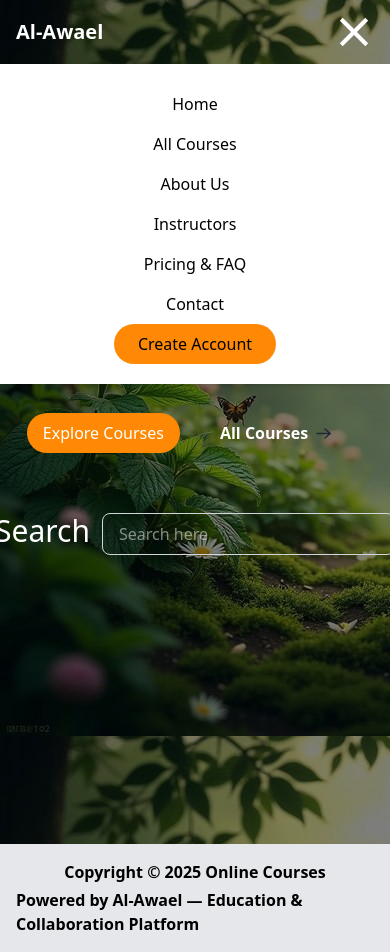
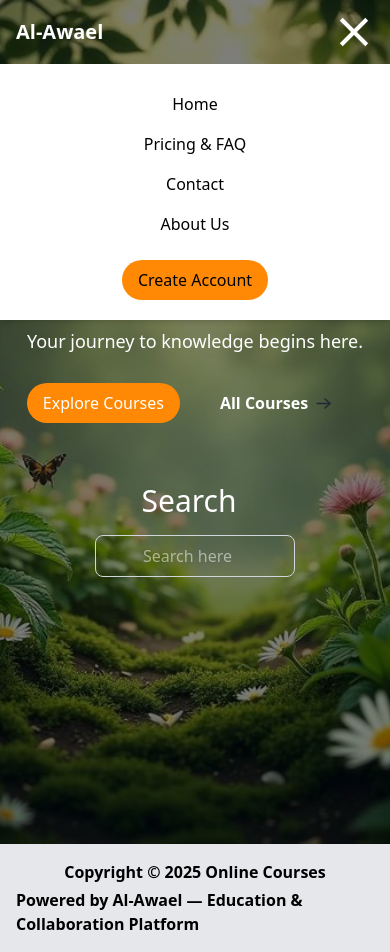
Before and after one commit to midrra/Task-LMS, a React (Vite) app: page / in a window 390 px wide. Both pictures are taken after a click on the button 354 px from the left and 32 px from the top of the page. Built offline with nearby package versions, Linux system fonts and the light colour scheme.

Commit message:
add todo.md

```diff
--- a/src/components/Hero.jsx
+++ b/src/components/Hero.jsx
@@ -7,7 +7,7 @@ import SearchBar from "./SearchBar";
 function Hero() {
   return (
     <main className="absolute top-1/2 left-1/2 transform -translate-x-1/2 -translate-y-1/2 text-center space-y-7">
-      <h1 className="text-4xl font-bold">Welcome to Al-Awael</h1>
+      <h1 className="text-2xl md:text-4xl font-bold">Welcome to Al-Awael</h1>
       <p className="text-lg">Your journey to knowledge begins here.</p>
       <div className="flex  w-100 items-center justify-center space-x-4">
         <Link to="/student/my-courses">
--- a/src/components/NavBar.jsx
+++ b/src/components/NavBar.jsx
@@ -50,7 +50,7 @@ function NavBar() {
         )}
         {user?.role === "instructor" && (
           <Link
-            to="/instructor/dashboard "
+            to="/instructor/dashboard"
             className="px-2 py-1 rounded hover:bg-orange-400 transition"
           >
             Instructor
@@ -117,47 +117,65 @@ function NavBar() {
         `}
       >
         <Link
+          to="/"
           className="px-4 py-2 rounded hover:bg-orange-400 transition"
           onClick={toggleMenu}
         >
           Home
         </Link>
         <Link
-          className="px-4 py-2 rounded hover:bg-orange-400 transition"
-          onClick={toggleMenu}
-        >
-          All Courses
-        </Link>
-        <Link
-          className="px-4 py-2 rounded hover:bg-orange-400 transition"
-          onClick={toggleMenu}
-        >
-          About Us
-        </Link>
-        <Link
-          className="px-4 py-2 rounded hover:bg-orange-400 transition"
-          onClick={toggleMenu}
-        >
-          Instructors
-        </Link>
-        <Link
+          to="/pricing"
           className="px-4 py-2 rounded hover:bg-orange-400 transition"
           onClick={toggleMenu}
         >
           Pricing & FAQ
         </Link>
         <Link
+          to="/contact"
           className="px-4 py-2 rounded hover:bg-orange-400 transition"
           onClick={toggleMenu}
         >
           Contact
         </Link>
-        <button
-          className="px-6 py-2 rounded-full bg-orange-400 hover:scale-105 transition duration-300 ease-in-out cursor-pointer"
+        <Link
+          to="about-us"
+          className="px-4 py-2 rounded hover:bg-orange-400 transition"
           onClick={toggleMenu}
         >
-          Create Account
-        </button>
+          About Us
+        </Link>
+        {user?.role === "student" && (
+          <Link
+            to="/student/my-courses"
+            className="px-2 py-1 rounded hover:bg-orange-400 transition"
+          >
+            My Courses
+          </Link>
+        )}
+        {user?.role === "instructor" && (
+          <Link
+            to="/instructor/dashboard"
+            className="px-4 py-2 rounded hover:bg-orange-400 transition"
+            onClick={toggleMenu}
+          >
+            Instructors
+          </Link>
+        )}
+        {user?.role === "admin" && (
+          <Link
+            to="/admin/dashboard "
+            className="px-2 py-1 rounded hover:bg-orange-400 transition"
+          >
+            Admin Dashboard
+          </Link>
+        )}
+        <MainButton className="mt-4">
+          {user ? (
+            <img src={ProfileIcon} alt="ProfileIcon" />
+          ) : (
+            <Link to="/login">Create Account</Link>
+          )}
+        </MainButton>
       </div>
     </nav>
   );
--- a/src/components/SearchBar.jsx
+++ b/src/components/SearchBar.jsx
@@ -2,12 +2,12 @@ import React from "react";
 
 function SearchBar() {
   return (
-    <div className="flex align-items justify-between h-full space-x-3 mt-15">
-      <span className="text-3xl">Search</span>
+    <div className="flex flex-col md:flex-row align-items justify-center md:justify-between h-full space-x-3 mt-15">
+      <span className="text-3xl mb-4 md:mb-0">Search</span>
       <input
         type="search"
         placeholder="Search here"
-        className="w-full max-w-md px-4 py-2 rounded-lg border border-gray-300 focus:border-orange-400 outline-none transition-colors duration-150"
+        className="w-50 m-auto text-center max-w-md px-4 py-2 rounded-lg border border-gray-300 focus:border-orange-400 outline-none transition-colors duration-150"
       />
     </div>
   );
--- a/src/components/Ui/MainButton.jsx
+++ b/src/components/Ui/MainButton.jsx
@@ -1,8 +1,10 @@
 import React from "react";
 
-function MainButton({ children }) {
+function MainButton({ children, className = "" }) {
   return (
-    <button className="px-4 py-2 rounded-full bg-orange-400 cursor-pointer hover:text-white hover:scale-105 transition duration-300 ease-in-out">
+    <button
+      className={`px-4 py-2 rounded-full bg-orange-400 cursor-pointer hover:text-white hover:scale-105 transition duration-300 ease-in-out ${className}`}
+    >
       {children}
     </button>
   );
--- a/src/pages/Home.jsx
+++ b/src/pages/Home.jsx
@@ -10,7 +10,7 @@ function Home() {
   return (
     <Fragment>
       <div
-        className="text-white min-h-screen"
+        className="text-white min-h-screen bg-center bg-cover bg-no-repeat relative"
         style={{ backgroundImage: `url(${Background})` }}
       >
         <div className="absolute inset-0 bg-black/50"></div>
--- a/vite.config.jsx
+++ b/vite.config.js
@@ -3,7 +3,4 @@ import tailwindcss from "@tailwindcss/vite";
 
 export default defineConfig({
   plugins: [tailwindcss()],
-  server: {
-    historyApiFallback: true,
-  },
 });
```
Also changed, not shown: 1 other file (tests, documents, lock files or other folders).
